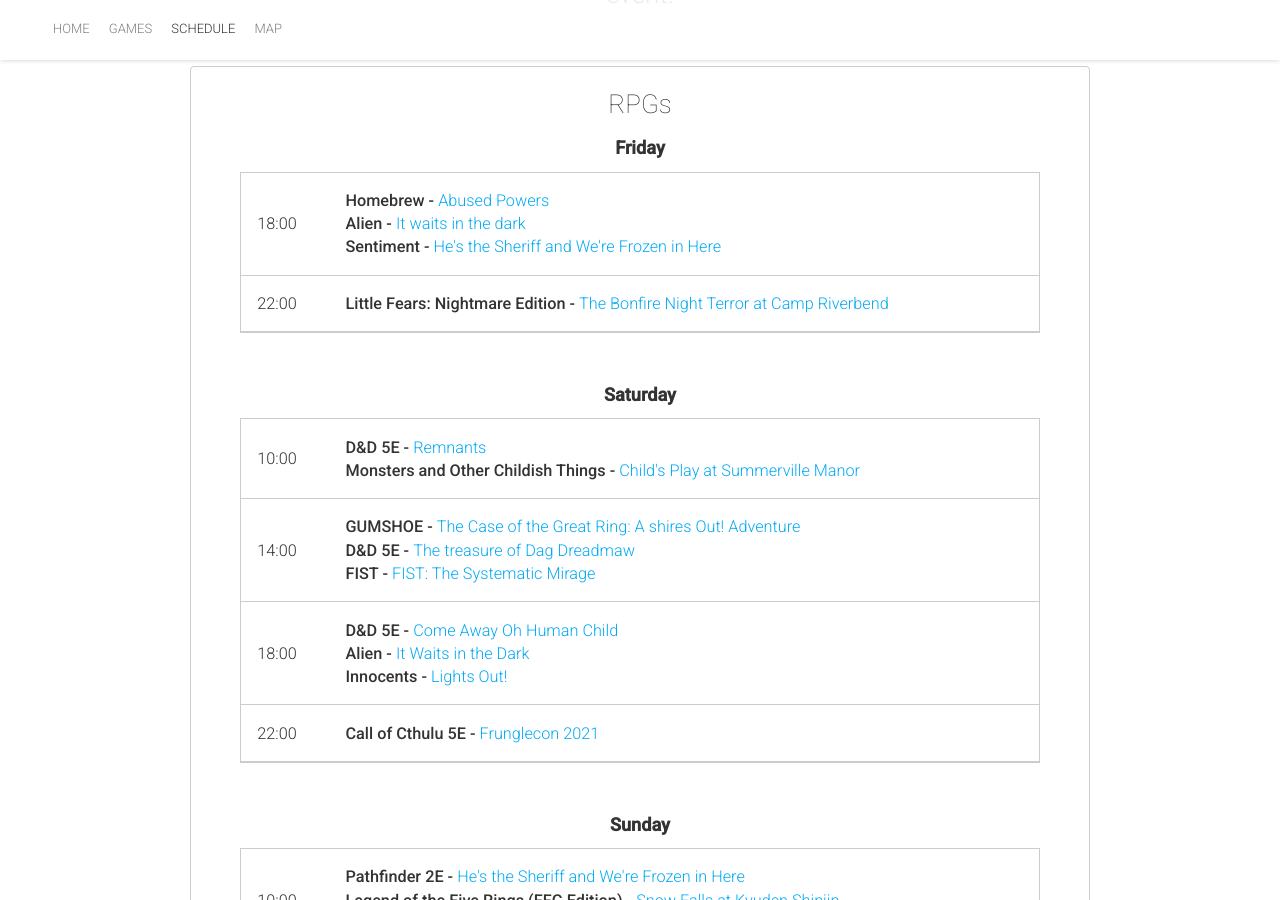
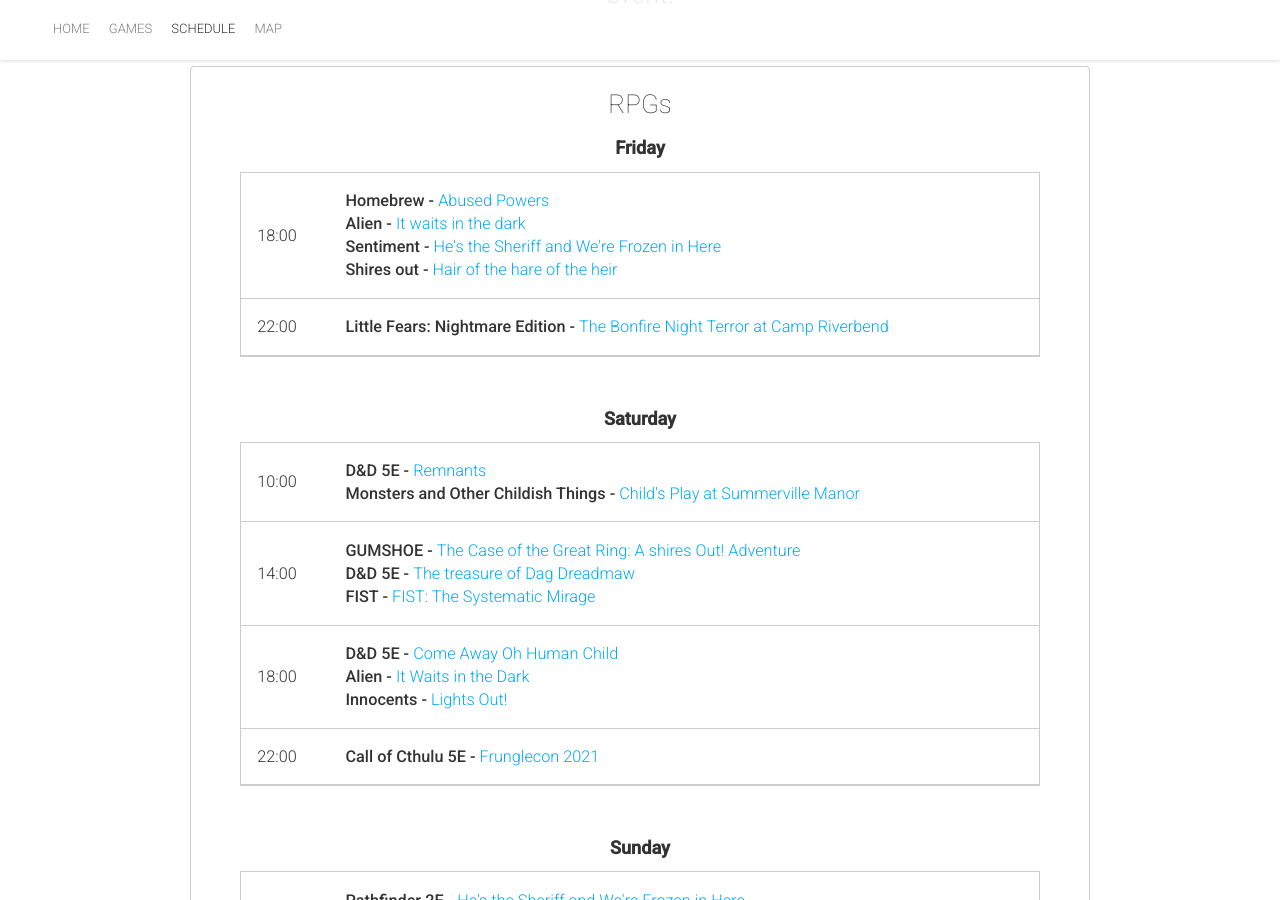
Before and after one commit to gregoriousTechorious/warpcon.ie, a Jekyll site: the page built from schedule.html, in a window 1280 px wide and 900 px high, scrolled down 562 px. Built offline with Jekyll 4.4.1, drawn with Linux system fonts in a browser that asks for light colours; nearby versions of some CDN libraries.

Commit message:
trying again

```diff
--- a/_layouts/game.html
+++ b/_layouts/game.html
@@ -4,9 +4,9 @@
 {% include head.html %}
 
 <body>
-    <div id="preloader" class="preloader">
+    <!-- <div id="preloader" class="preloader">
         <div class="loader-gplus"></div>
-    </div>
+    </div> -->
 
     <div id="st-container" class="st-container">
         <div class="st-pusher">
--- a/schedule.html
+++ b/schedule.html
@@ -28,6 +28,7 @@
                             <li><b>Homebrew - </b><a href="/games/abused-powers">Abused Powers</a></li>
                             <li><b>Alien - </b> <a href="/games/it-waits-in-the-dark">It waits in the dark</a></li>
                             <li><b>Sentiment - </b> <a href="/games/reflection-zero-to-hero">He's the Sheriff and We're Frozen in Here</a></li>
+                            <li><b>Shires out - </b> <a href="/games/hair-of-the-hare-of-the-heir">Hair of the hare of the heir</a></li>
                         </ul>
                     </td>
                 </tr>
```
